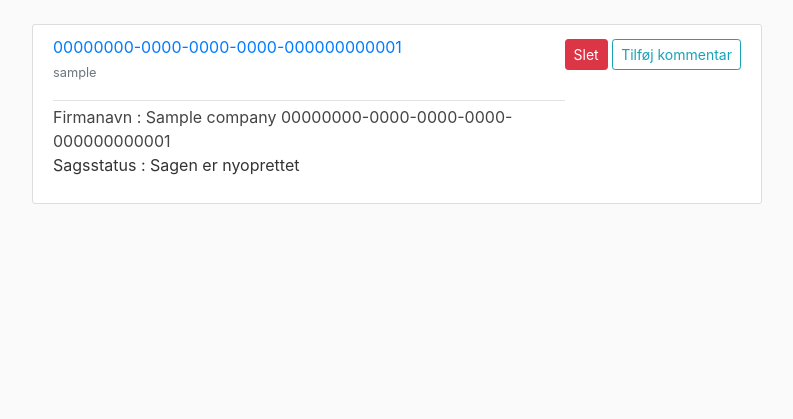
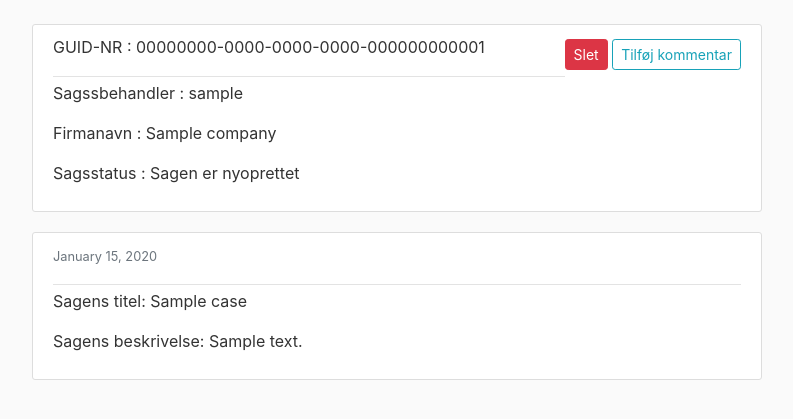
Before and after one commit to Mahnaz-karimi/Whistleblower, a Django app: page /case/1/revisit/report/ in a window 1280 px wide. Shown: the part 56-475 px from the top of the page, without its empty margins (53-846 px from the left). Run offline with Django 3.2, Linux system fonts and the light colour scheme; tables that the repository leaves empty hold one stand-in row (values such as "Sample post"); some libraries are stand-ins or nearby versions.

Commit message:
revisit case

```diff
--- a/case/templates/case/revisit_report.html
+++ b/case/templates/case/revisit_report.html
@@ -1,21 +1,35 @@
 {% extends "case/base.html" %}
 {% block content %}
-
-
+<div class="media-body">
    <caseinfo class="media content-section">
         <div class="media-body">
             <div class="article-metadata">
-                <h10><a href="{% url 'case:caseinfo-cases-view' case_info.id %}">{{case_info.guid}}</a></h10>
-                <p><small class="text-muted">{{ case_info.caseworker }}</small></p>
+              <p> GUID-NR : {{case_info.guid}}</p>
             </div>
-            <h10><a class="article-title" href="#"> Firmanavn : {{case_info.company}}</a></h10>
+            <p> Sagssbehandler : {{case_info.caseworker}}</p>
+            <p> Firmanavn : {{case_info.company.name}}</p>
             <p> Sagsstatus : {{case_info.status}}</p>
-          </div>
+        </div>
             <div>
+                {% if deletable %}
                   <a class="btn btn-danger btn-sm mt-1 mb-1" href="{% url 'case:caseinfo-delete' case_info.id %}">Slet</a>
-                  <a class="btn btn-outline-info btn-sm mt-1 mb-1" href="{% url 'case:case-create-new' case_info.id %}">Tilføj kommentar</a>
-              </div>
-        </div>
+                {% endif %}
+                <a class="btn btn-outline-info btn-sm mt-1 mb-1" href="{% url 'case:case-revisit-new' case_info.id %}">Tilføj kommentar</a>
+            </div>
    </caseinfo>
+    <div class="media-body">
+        {% for case in cases %}
+           <case class="media content-section">
+                <div class="media-body">
+                    <div class="article-metadata">
+                        <p><small class="text-muted">{{ case.created|date:"F d, Y" }}</small></p>
+                    </div>
+                    <p> Sagens titel:  {{case.title}}</p>
+                    <p> Sagens beskrivelse:  {{case.description}}</p>
+                </div>
+           </case>
+        {% endfor %}
+    </div>
+</div>
 
 {% endblock content %}
--- a/case/urls.py
+++ b/case/urls.py
@@ -18,5 +18,5 @@ urlpatterns = [
     path('post/<int:pk>/update/', CaseInfoUpdateView.as_view(), name='case-update'),
     path('<int:id>/revisit/report/', RevisitCreateView.as_view(), name='revisit-report'),
     path('login/revisit/', RevisitLoginView.as_view(), name='revisit-login'),
-
+    path('<int:id>/revisit/new/', CaseNewCreateView.as_view(), name='case-revisit-new'),
 ]
--- a/case/views.py
+++ b/case/views.py
@@ -129,8 +129,6 @@ class RevisitLoginView(FormView):
             return render(request, self.template_name, context)
         try:
             case_info = CaseInfo.objects.get(guid=guid)
-            cases = Case.objects.get(case_info=case_info.id)
-            print("cases : ", [cases])
             context = {'case_info': case_info}
             request.session['case_guid'] = 'valid'
             case_create_url = reverse('case:revisit-report', args=[case_info.id])
@@ -147,4 +145,7 @@ class RevisitCreateView(ListView):
         context = super().get_context_data(**kwargs)
         self.CaseInfo = get_object_or_404(CaseInfo, id=self.kwargs['id'])
         context['case_info'] = self.CaseInfo
+        context['cases'] = Case.objects.filter(case_info=self.CaseInfo.id).order_by('-created')
+        deletable_state = Status.CASESTATUS[0][1]
+        context['deletable'] = (str(self.CaseInfo.status) == deletable_state)
         return context
```
